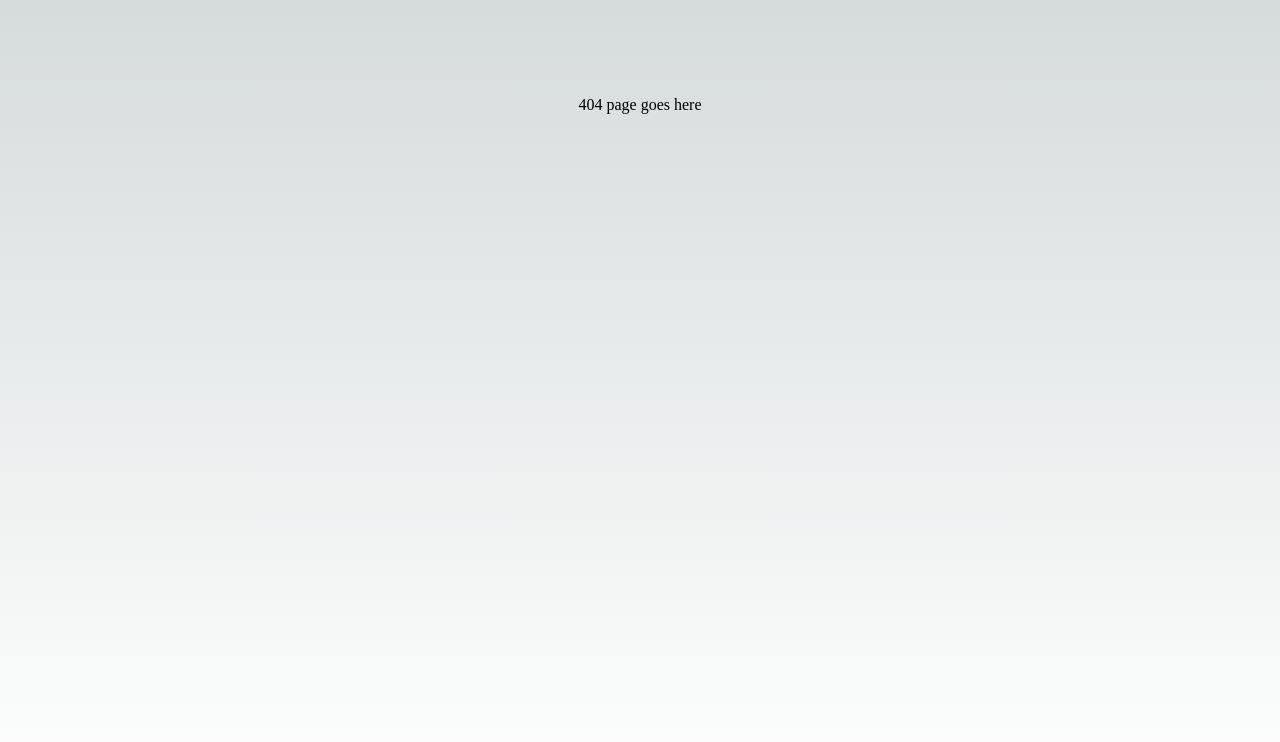
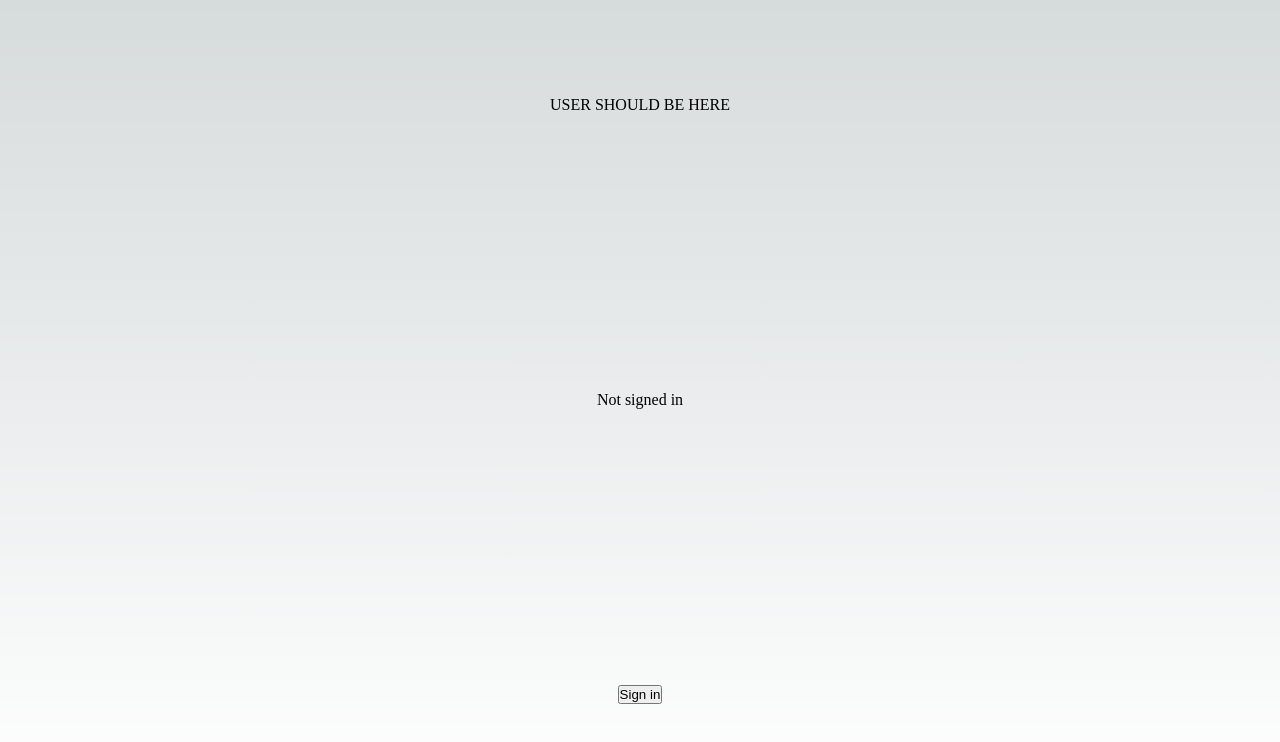
Before and after one commit to Yzma/Issue-Tracker, a Next.js app: page /logintest/login in a window 1280 px wide. Before the commit this address had no page. Shown: the top 742 px of the page. Built offline with nearby package versions, Linux system fonts and the light colour scheme; no server answers.

Commit message:
Create logintest route to test user login

```diff
--- /dev/null
+++ b/src/pages/logintest/login.js
@@ -0,0 +1,39 @@
+import Head from "next/head"
+import Image from "next/image"
+import { Inter } from "next/font/google"
+import styles from "@/styles/Home.module.css"
+
+import { useSession, signIn, signOut } from "next-auth/react"
+
+const inter = Inter({ subsets: ["latin"] })
+
+export default function Home() {
+  const { data: session } = useSession()
+  console.log('Session:', session)
+  return (
+    <>
+      <Head>
+        <title>Create Next App</title>
+        <meta name="description" content="Generated by create next app" />
+        <meta name="viewport" content="width=device-width, initial-scale=1" />
+        <link rel="icon" href="/favicon.ico" />
+      </Head>
+      <main className={styles.main}>
+        <p>USER SHOULD BE HERE</p>
+        {session && (
+          <>
+            Signed in<br />
+            <button onClick={() => signOut()}>Sign out</button>
+          </>
+        )}
+
+        {!session && (
+          <>
+            Not signed in <br />
+            <button onClick={() => signIn()}>Sign in</button>
+          </>
+        )}
+      </main>
+    </>
+  )
+}
```
